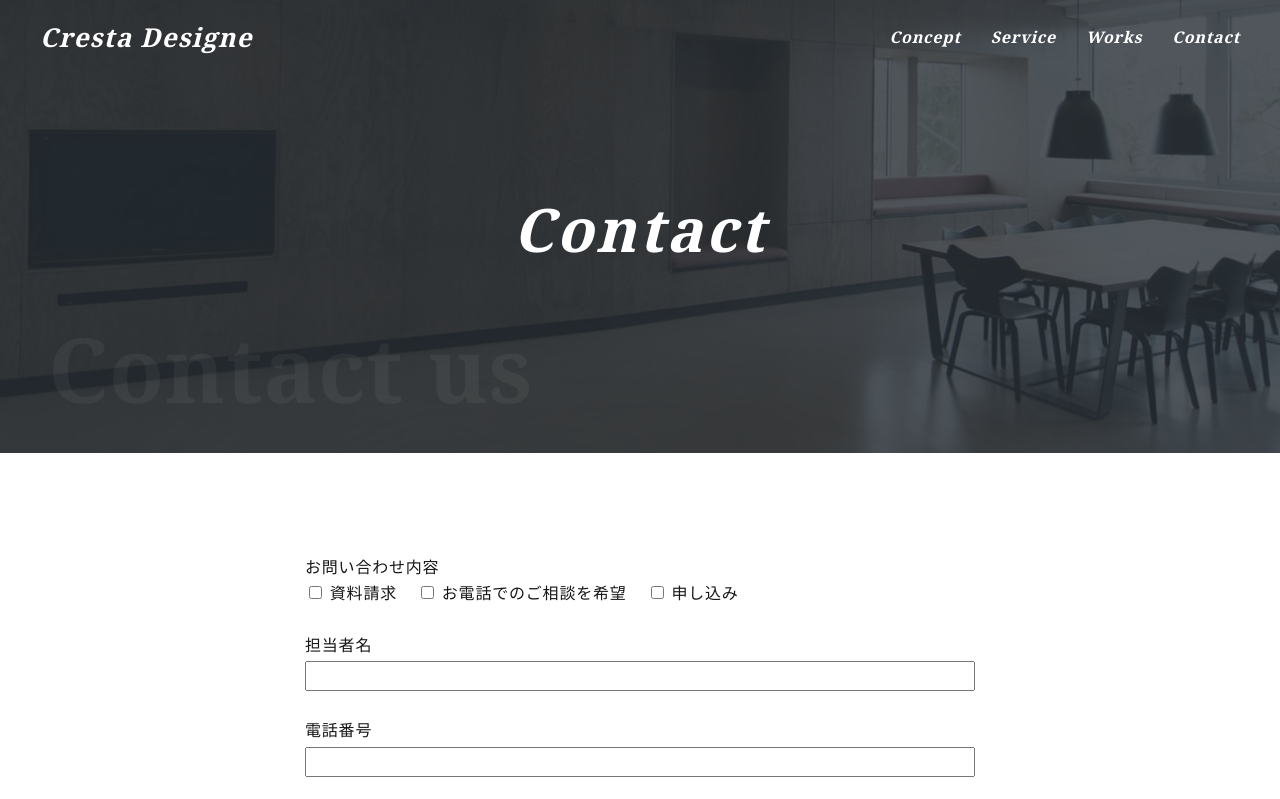
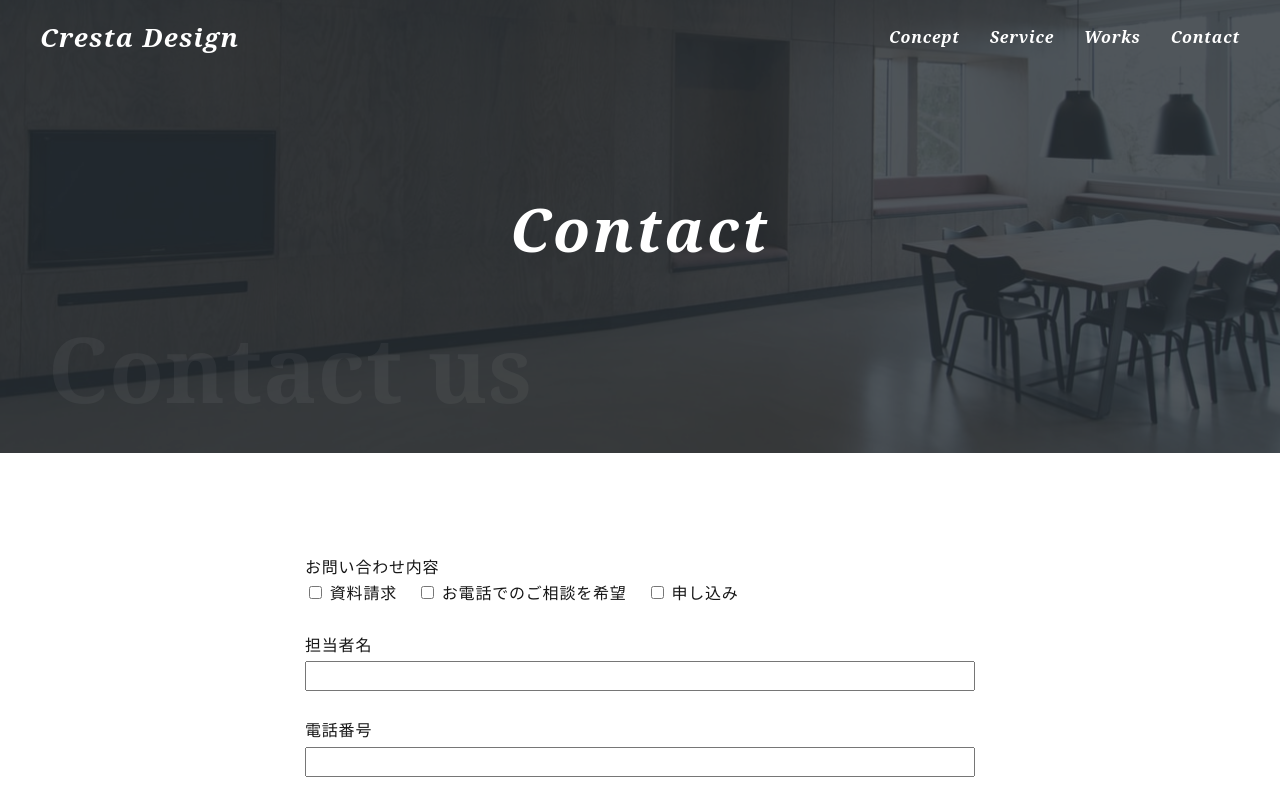
Before and after one commit to kanda16g/cresta_second, a website: page contact.html in a window 1280 px wide. Shown: the top 799 px of the page. Drawn offline with Linux system fonts and the light colour scheme.

Commit message:
Add files via upload

```diff
--- a/contact.html
+++ b/contact.html
@@ -4,7 +4,7 @@
     <meta charset="UTF-8">
     <meta name="viewport" content="width=device-width">
     <title>Cresta02 | お問い合わせ</title>
-    <link href="https://fonts.googleapis.com/css2?family=Noto+Serif+JP:wght@600;700&family=Noto+Serif:wght@700&display=swap" rel="stylesheet">
+    <link href=“https://fonts.googleapis.com/css?family=Noto+Serif|Noto+Serif+JP&display=swap” rel=“stylesheet”>
     <link rel="stylesheet" href="css/style.css">
     <script src="js/jquery-3.5.0.min.js"></script>
     <script src="js/jquery.bgswitcher.js"></script>
@@ -14,7 +14,7 @@
     <div class="contact">
         <header class="header">
             <div class="header__inner">
-                <p class="header__title"><a href="index.html">Cresta Designe</a></p>
+                <p class="header__title"><a href="index.html">Cresta Design</a></p>
                 <nav class="glonav">
                     <ul class="glonav__list">
                         <li class="listitem"><a href="#">Concept</a></li>
```
Also changed, not shown: index.html (+1 -1 lines).
